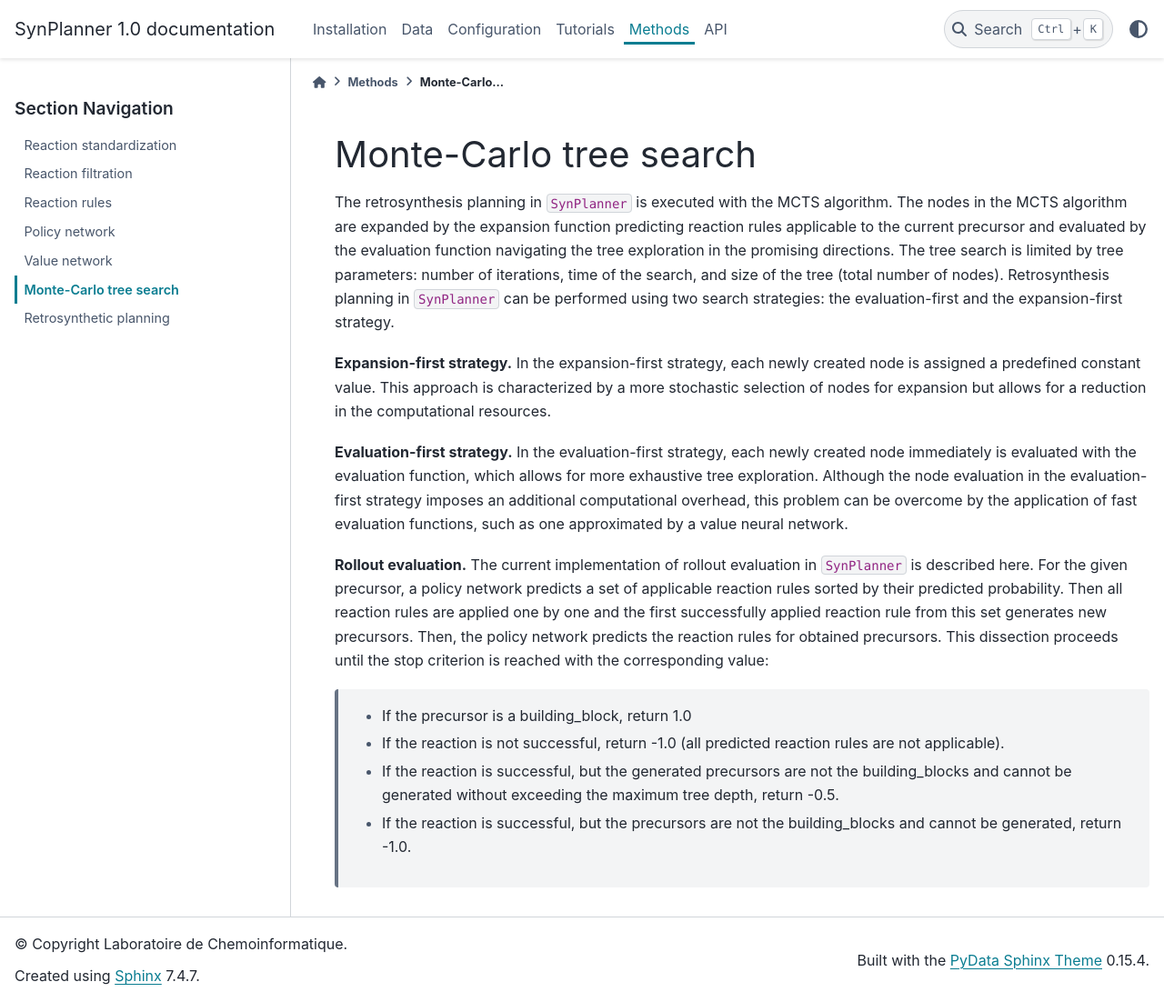
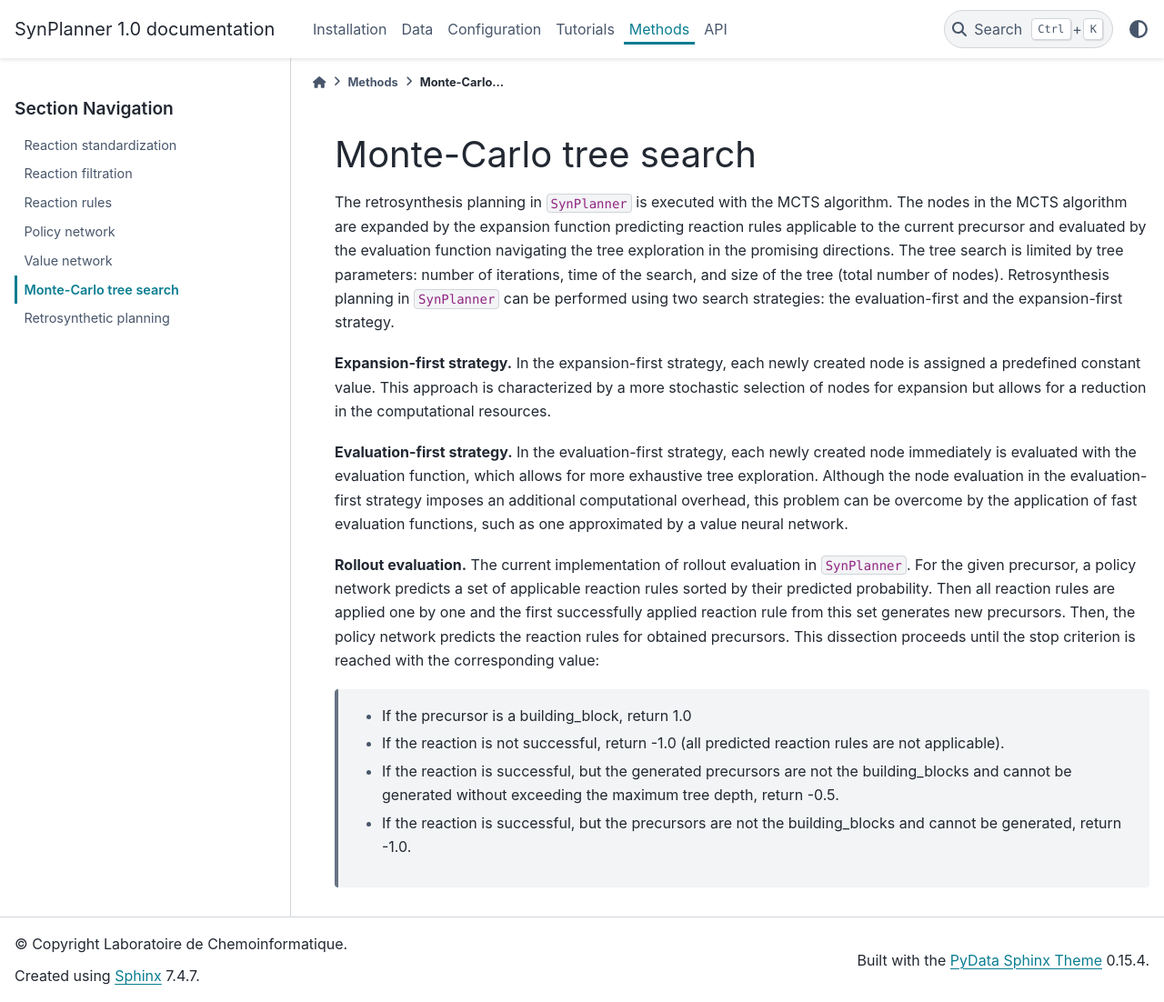
Before and after one commit to Laboratoire-de-Chemoinformatique/SynPlanner, a Sphinx documentation site: the page built from docs/methods/mcts.rst, in a window 1280 px wide and 1102 px high. Shown: the whole window at 91% size. Built offline with Sphinx 7.4.7 and the PyData theme 0.15.4, drawn with Linux system fonts in a browser that asks for light colours; pages that are not in the unit, such as notebooks, are missing from menus.

Commit message:
general colab tutorial update

```diff
--- a/README.rst
+++ b/README.rst
@@ -66,8 +66,7 @@
     conda activate synplan_env
     pip install .
 
-
-After installation, one can add the ``SynPlanner`` environment in their Jupyter platform:
+The installed ``SynPlanner`` environment can then be added to the Jupyter platform:
 
 .. code-block:: bash
 
--- a/docs/methods/mcts.rst
+++ b/docs/methods/mcts.rst
@@ -20,7 +20,7 @@
 evaluation-first strategy imposes an additional computational overhead, this problem can be overcome by the application
 of fast evaluation functions, such as one approximated by a value neural network.
 
-**Rollout evaluation.** The current implementation of rollout evaluation in ``SynPlanner`` is described here. For the given precursor,
+**Rollout evaluation.** The current implementation of rollout evaluation in ``SynPlanner``. For the given precursor,
 a policy network predicts a set of applicable reaction rules sorted by their predicted probability. Then all reaction rules
 are applied one by one and the first successfully applied reaction rule from this set generates new precursors. Then, the policy network
 predicts the reaction rules for obtained precursors. This dissection proceeds until the stop criterion is reached with the corresponding value:
```
Also changed, not shown: 1 other file.
